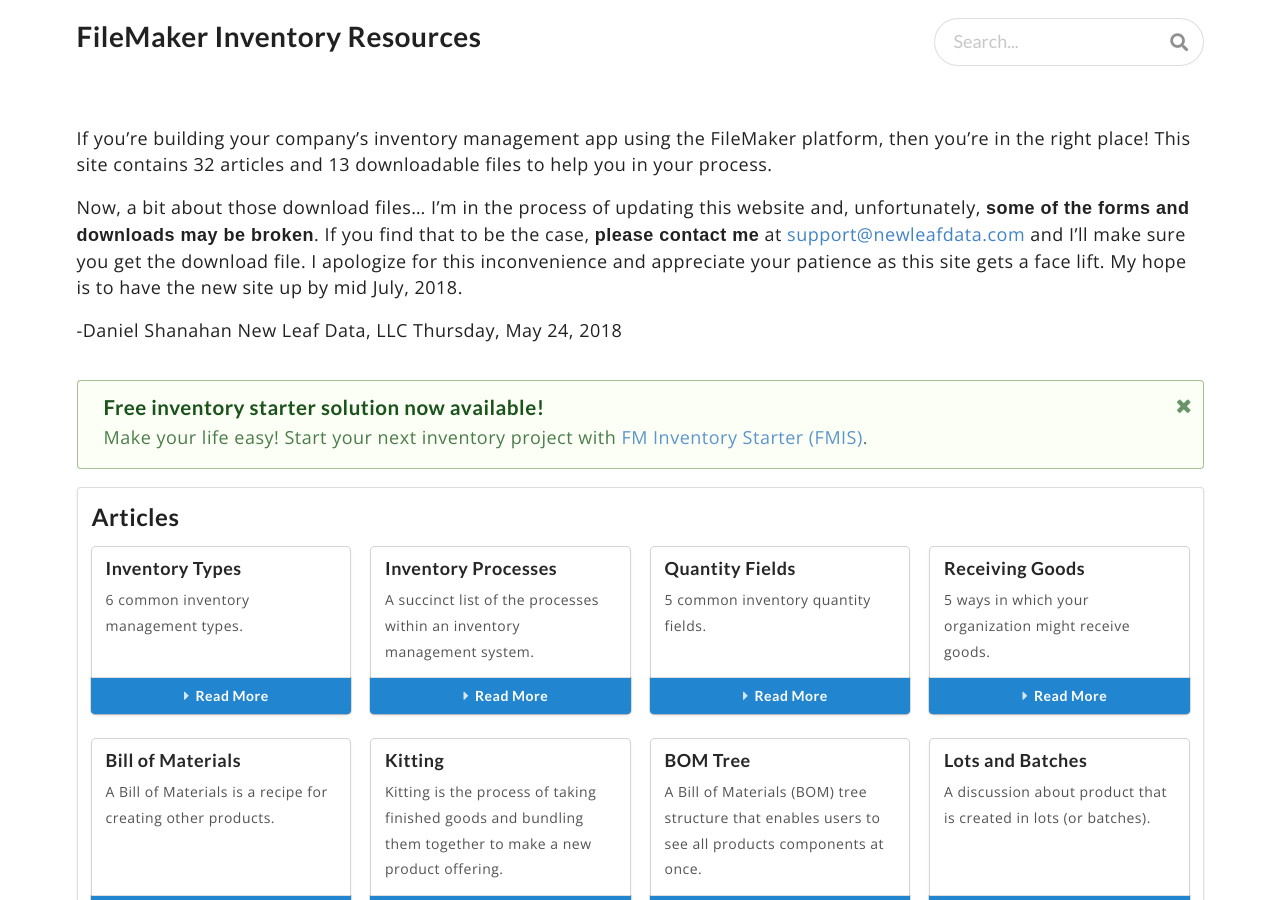
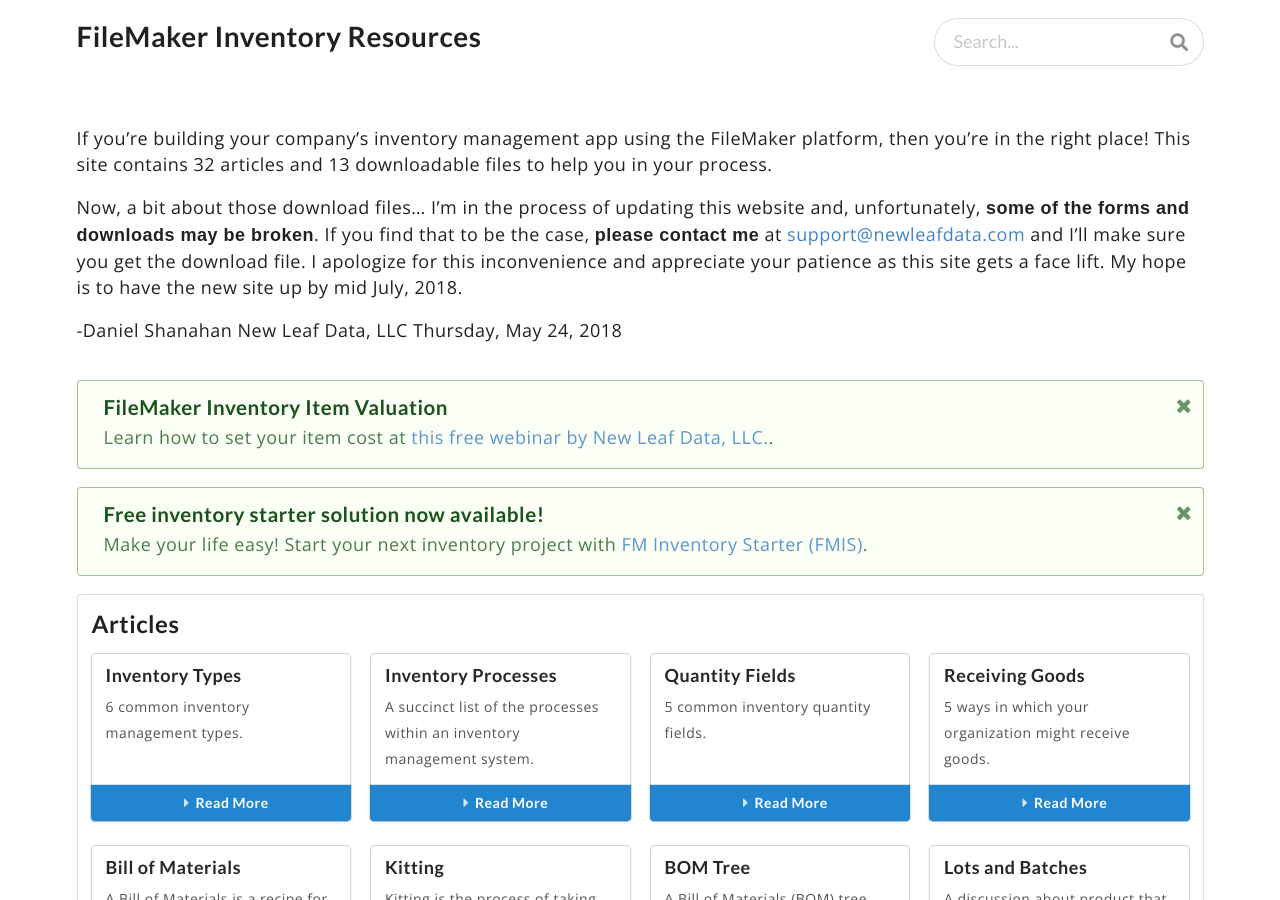
Before and after one commit to danielshanahan/FileMakerInventoryResources, a Jekyll site: the page built from index.md, in a window 1280 px wide and 900 px high. Built offline with Jekyll 4.4.1, drawn with Linux system fonts in a browser that asks for light colours; nearby versions of some CDN libraries.

Commit message:
Update home.html

```diff
--- a/_layouts/home.html
+++ b/_layouts/home.html
@@ -8,6 +8,27 @@
             <div class="siteIntro">
             {{ content }}
         </div>
+
+<!-- FMIS Note -->
+<script>
+$('.message .close')
+  .on('click', function() {
+    $(this)
+      .closest('.message')
+      .transition('fade')
+    ;
+  })
+;
+</script>
+
+<div class="ui positive message">
+  <i class="close icon"></i>
+  <div class="header">
+    FileMaker Inventory Item Valuation
+  </div>
+  <p>Learn how to set your item cost at <a href="https://www.youtube.com/watch?v=Cob8OJWkFu8">this free webinar by New Leaf Data, LLC.</a>.</p>
+</div>
+<!-- End FMIS Note -->
 
 <!-- FMIS Note -->
 <script>
```
